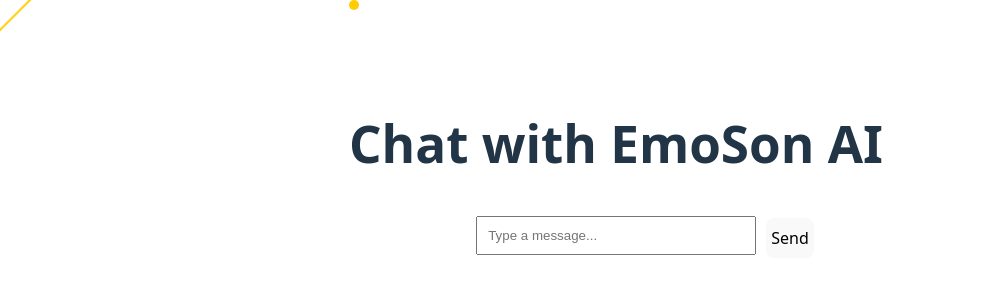
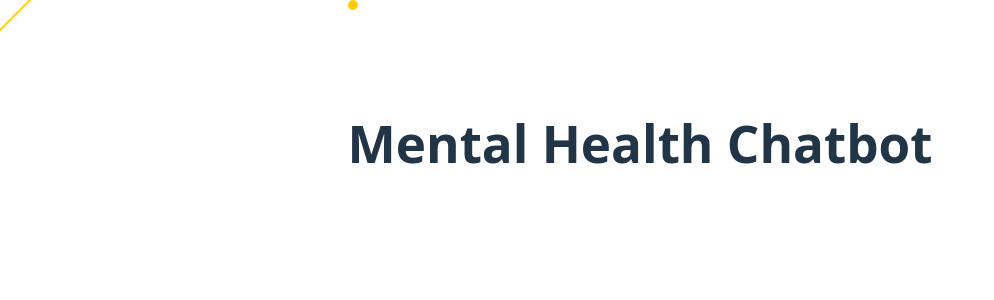
Before and after one commit to vineet-k09/EmoSon.AI, a React (Vite) app in the folder frontend/: page /chatbot in a window 1280 px wide. Shown: the top 300 px of the page, without its empty margins (0-994 px from the left). Built offline with nearby package versions, Linux system fonts and the light colour scheme.

Commit message:
no mess up

```diff
--- a/frontend/src/pages/ChatbotPage.jsx
+++ b/frontend/src/pages/ChatbotPage.jsx
@@ -1,53 +1,16 @@
-import React, { useState } from "react";
-import "./ChatBotPage.css";
+import React from 'react';
+
 const ChatbotPage = () => {
-    const [messages, setMessages] = useState([]);
-    const [input, setInput] = useState("");
-
-    const handleSend = () => {
-        if (!input.trim()) return; // Prevent sending empty messages
-
-        const userMessage = { text: input, sender: "user" };
-        setMessages([...messages, userMessage]);
-
-        // Placeholder AI response (replace with real AI logic)
-        setTimeout(() => {
-            const botMessage = { text: "Hello! How can I assist you?", sender: "bot" };
-            setMessages((prev) => [...prev, botMessage]);
-        }, 500);
-
-        setInput(""); // Clear input field
-    };
-
     return (
-        <div className="flex flex-col h-screen p-4 bg-gray-100">
-            <h1 className="text-2xl font-bold text-center mb-4">Chat with EmoSon AI</h1>
-
-            <div className="flex-1 overflow-y-auto bg-white p-4 rounded shadow">
-                {messages.map((msg, index) => (
-                    <div
-                        key={index}
-                        className={`p-2 my-2 max-w-xs rounded-lg ${msg.sender === "user" ? "bg-blue-500 text-white self-end ml-auto" : "bg-gray-300 text-black"
-                            }`}
-                    >
-                        {msg.text}
-                    </div>
-                ))}
-            </div>
-
-            <div className="flex items-center mt-4 textboxing">
-                <input
-                    type="text"
-                    className="flex-1 p-2 border rounded"
-                    placeholder="Type a message..."
-                    value={input}
-                    onChange={(e) => setInput(e.target.value)}
-                    onKeyPress={(e) => e.key === "Enter" && handleSend()}
-                />
-                <button className="send ml-2 px-4 py-2 bg-blue-500 text-white rounded" onClick={handleSend}>
-                    Send
-                </button>
-            </div>
+        <div>
+            <h1>Mental Health Chatbot</h1>
+            <iframe
+                title="Mental Health Chatbot"
+                src="http://localhost:8501"  // Replace with the URL of your deployed Streamlit app
+                width="100%"
+                height="800px"
+                style={{ border: "none" }}
+            ></iframe>
         </div>
     );
 };
--- a/frontend/src/pages/HomePage.css
+++ b/frontend/src/pages/HomePage.css
@@ -15,6 +15,11 @@
 section#emotions {
     margin: auto;
     max-width: 70%;
+}
+
+#bigText {
+    font-size: 11rem;
+    text-align: center;
 }
 
 .emoji-container {
--- a/frontend/src/pages/HomePage.jsx
+++ b/frontend/src/pages/HomePage.jsx
@@ -23,17 +23,18 @@
 
     return (
         <div>
+            <h1 id="bigText">Endxiety</h1>
             <section id="about">
-                <h2>About EmoSon.AI</h2>
-                <p>EmoSon.AI is an emotion-driven support companion designed to create a safe, anonymous, and understanding community for those seeking comfort, encouragement, and connection. Whether you're experiencing life's highs or navigating its lows, EmoSon.AI listens, responds, and shares experiences that resonate with you. <br />
+                <h2>About Endxiety</h2>
+                <p>Endxiety is an emotion-driven support companion designed to create a safe, anonymous, and understanding community for those seeking comfort, encouragement, and connection. Whether you're experiencing life's highs or navigating its lows, Endxiety listens, responds, and shares experiences that resonate with you. <br />
 
-                    What Makes EmoSon.AI Special? <br />
+                    What Makes Endxiety Special? <br />
                     💬 Anonymous Support – Express your thoughts freely without revealing your identity. <br />
                     🤖 AI-Powered Companion – Intelligent responses that celebrate joy and offer solace in tough times.<br />
                     📖 Relatable Stories – Discover anonymized experiences from people who’ve been in similar situations.<br />
                     🔐 Privacy-First Approach – A safe space where your data stays confidential while fostering genuine connections.<br />
 
-                    EmoSon.AI is more than just a platform—it's a companion that understands, a community that listens, and a sanctuary where emotions find a voice. 💙
+                    Endxiety is more than just a platform—it's a companion that understands, a community that listens, and a sanctuary where emotions find a voice. 💙
                 </p>
             </section>
             <br /> <br />
```
Also changed, not shown: 2 other files (tests, documents, lock files or other folders).
